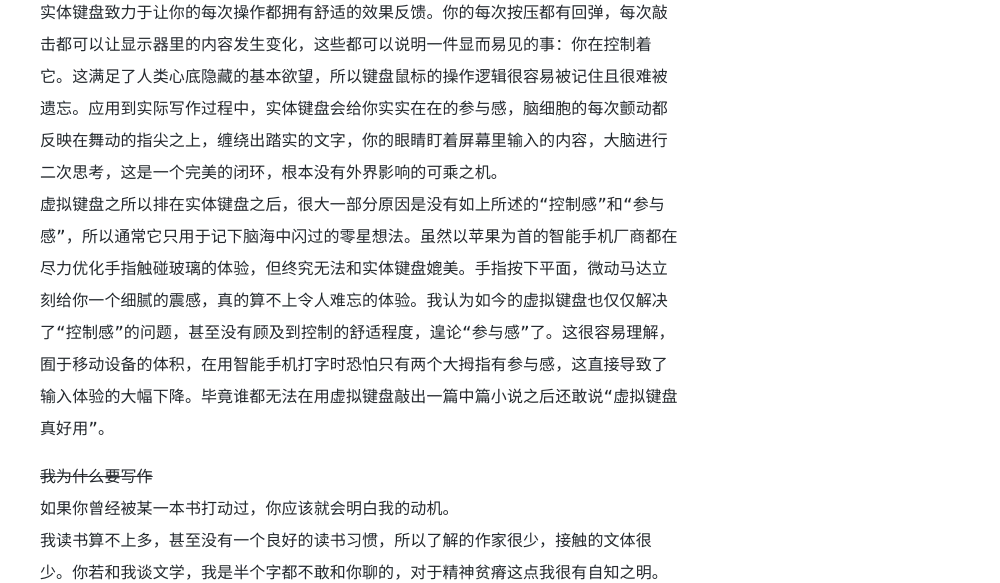
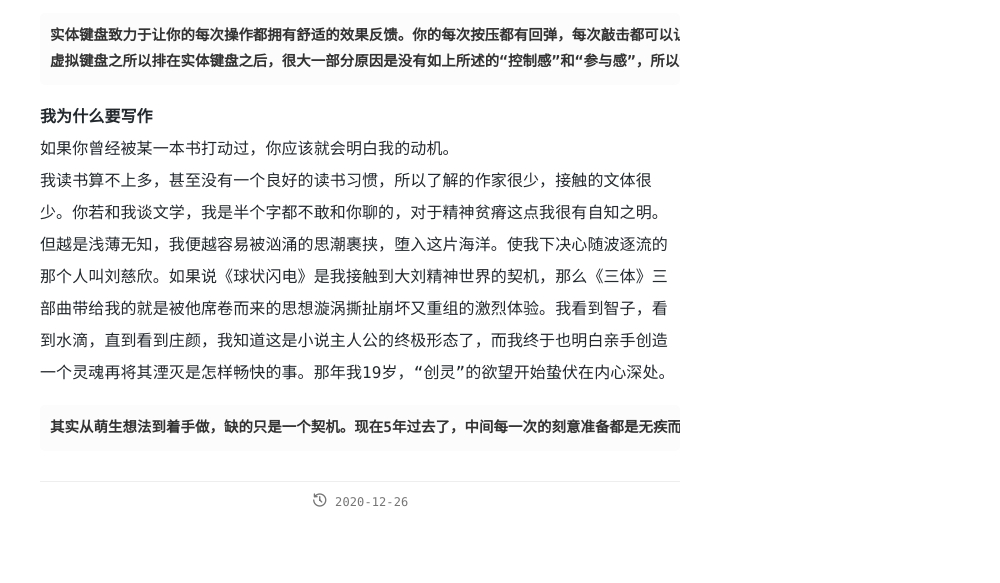
Before and after one commit to Kuhlii/kuhlii.github.io, a plain HTML site: page 2020/12/26/关于写作/index.html in a window 1280 px wide. Shown: the part 857-1440 px from the top of the page, without its empty margins (280-1280 px from the left). Drawn offline with nearby package versions, Linux system fonts and the light colour scheme; a script that the page names is missing.

Commit message:
Site updated at 2020-12-27 14:44:41

```diff
--- a/2020/12/26/关于写作/index.html
+++ b/2020/12/26/关于写作/index.html
@@ -105,8 +105,11 @@
 
       </div>
       <div class="markdown-body">
-        <p><del>先谈些其他的</del><br>    如果要我按照激发写作欲望的程度来给码字工具排一个顺序，那应该是——笔 &gt; 实体键盘 &gt; 虚拟键盘。<br>    正如我所说，一支笔绝对是激发创作灵感的绝佳工具。不管是什么笔，只要你握住它或冰凉或温润的身体，总有一种莫名想要挥洒它的血液的感觉。如果这时你的身边恰好有一张空白的纸，那真是再好不过了，这两者的相遇会使你的脑海里立刻蹦出一些字。不管是否有意义，尽可能的写出来这些字，那么很可能一首散文诗便有了开头，剩下的就好办了——你只需要保持这种专注直到你觉得应该停止——通常这个时间由你的体力决定。所以我的很多读书笔记都是先用笔写下来，再用键盘誊到智能设备上，毕竟发表给除我以外的任何人看，都需要网络媒介。<br>    然而你可能每天早上都会在出门右转的早餐店就着一碗豆浆解决掉两根油条并用智能设备结账，但拿一支笔一张纸把这顿饭吃了什么付了多少钱记下来保存在账本上这件事相信很少有人愿意做，所以随身带一支笔并不会比一部智能手机更让你觉得有安全感。在不得不用智能设备码字的时候，我更倾向于实体键盘。<strong>人类最喜欢做的事是控制，最讨厌的事是发现自己的控制没有效果。</strong>简单说来，你肯定不想骑着单车下坡的时候发现刹车是坏的。<br>    实体键盘致力于让你的每次操作都拥有舒适的效果反馈。你的每次按压都有回弹，每次敲击都可以让显示器里的内容发生变化，这些都可以说明一件显而易见的事：你在控制着它。这满足了人类心底隐藏的基本欲望，所以键盘鼠标的操作逻辑很容易被记住且很难被遗忘。应用到实际写作过程中，实体键盘会给你实实在在的参与感，脑细胞的每次颤动都反映在舞动的指尖之上，缠绕出踏实的文字，你的眼睛盯着屏幕里输入的内容，大脑进行二次思考，这是一个完美的闭环，根本没有外界影响的可乘之机。<br>    虚拟键盘之所以排在实体键盘之后，很大一部分原因是没有如上所述的“控制感”和“参与感”，所以通常它只用于记下脑海中闪过的零星想法。虽然以苹果为首的智能手机厂商都在尽力优化手指触碰玻璃的体验，但终究无法和实体键盘媲美。手指按下平面，微动马达立刻给你一个细腻的震感，真的算不上令人难忘的体验。我认为如今的虚拟键盘也仅仅解决了“控制感”的问题，甚至没有顾及到控制的舒适程度，遑论“参与感”了。这很容易理解，囿于移动设备的体积，在用智能手机打字时恐怕只有两个大拇指有参与感，这直接导致了输入体验的大幅下降。毕竟谁都无法在用虚拟键盘敲出一篇中篇小说之后还敢说“虚拟键盘真好用”。</p>
-<p> <del>我为什么要写作</del><br>    如果你曾经被某一本书打动过，你应该就会明白我的动机。<br>    我读书算不上多，甚至没有一个良好的读书习惯，所以了解的作家很少，接触的文体很少。你若和我谈文学，我是半个字都不敢和你聊的，对于精神贫瘠这点我很有自知之明。但越是浅薄无知，我便越容易被汹涌的思潮裹挟，堕入这片海洋。使我下决心随波逐流的那个人叫刘慈欣。如果说《球状闪电》是我接触到大刘精神世界的契机，那么《三体》三部曲带给我的就是被他席卷而来的思想漩涡撕扯崩坏又重组的激烈体验。我看到智子，看到水滴，直到看到庄颜，我知道这是小说主人公的终极形态了，而我终于也明白亲手创造一个灵魂再将其湮灭是怎样畅快的事。那年我19岁，“创灵”的欲望开始蛰伏在内心深处。<br>    其实从萌生想法到着手做，缺的只是一个契机。现在5年过去了，中间每一次的刻意准备都是无疾而终，要么不知道主人公叫什么名字好，要么纠结于小说题材怎么选，最后都是不了了之。这时候要做的是耐心等待，等待的不是灵感，而是天选。如果有一天你像往常一样拿起笔写出了脑海里一闪而逝的念头，就在你以为只是稀松平常的随笔时不知不觉地你写出了一个名字，又写出了他说的一段话，那么不要犹豫，天选时刻已经到了。你只需要将脑海里能想到的每一个细节尽可能都写下来，这是一个极好的开头，此时你可能已经拥有了小说主人公的名字和相貌，还有最近他发生的一些事情，支撑你接着写下去的才是时不时冒出来的灵感。而我就是这样开始了我的“创灵”之旅。第一次“创灵”很成功，我花费一天的时间写出了三千字左右，大部分时间是在推理逻辑，小部分时间码字。我向来在看不见标准的时候愿意漠视标准，更不会主动去寻找标准然后遵守，所以一个写手一天写多少字合适这种问题，于我根本就不是问题。</p>
+        <p><strong>先谈些其他的</strong><br>    如果要我按照激发写作欲望的程度来给码字工具排一个顺序，那应该是——笔 &gt; 实体键盘 &gt; 虚拟键盘。<br>    正如我所说，一支笔绝对是激发创作灵感的绝佳工具。不管是什么笔，只要你握住它或冰凉或温润的身体，总有一种莫名想要挥洒它的血液的感觉。如果这时你的身边恰好有一张空白的纸，那真是再好不过了，这两者的相遇会使你的脑海里立刻蹦出一些字。不管是否有意义，尽可能的写出来这些字，那么很可能一首散文诗便有了开头，剩下的就好办了——你只需要保持这种专注直到你觉得应该停止——通常这个时间由你的体力决定。所以我的很多读书笔记都是先用笔写下来，再用键盘誊到智能设备上，毕竟发表给除我以外的任何人看，都需要网络媒介。<br>    然而你可能每天早上都会在出门右转的早餐店就着一碗豆浆解决掉两根油条并用智能设备结账，但拿一支笔一张纸把这顿饭吃了什么付了多少钱记下来保存在账本上这件事相信很少有人愿意做，所以随身带一支笔并不会比一部智能手机更让你觉得有安全感。在不得不用智能设备码字的时候，我更倾向于实体键盘。<strong>人类最喜欢做的事是控制，最讨厌的事是发现自己的控制没有效果。</strong>简单说来，你肯定不想骑着单车下坡的时候发现刹车是坏的。</p>
+<pre><code>实体键盘致力于让你的每次操作都拥有舒适的效果反馈。你的每次按压都有回弹，每次敲击都可以让显示器里的内容发生变化，这些都可以说明一件显而易见的事：你在控制着它。这满足了人类心底隐藏的基本欲望，所以键盘鼠标的操作逻辑很容易被记住且很难被遗忘。应用到实际写作过程中，实体键盘会给你实实在在的参与感，脑细胞的每次颤动都反映在舞动的指尖之上，缠绕出踏实的文字，你的眼睛盯着屏幕里输入的内容，大脑进行二次思考，这是一个完美的闭环，根本没有外界影响的可乘之机。
+虚拟键盘之所以排在实体键盘之后，很大一部分原因是没有如上所述的“控制感”和“参与感”，所以通常它只用于记下脑海中闪过的零星想法。虽然以苹果为首的智能手机厂商都在尽力优化手指触碰玻璃的体验，但终究无法和实体键盘媲美。手指按下平面，微动马达立刻给你一个细腻的震感，真的算不上令人难忘的体验。我认为如今的虚拟键盘也仅仅解决了“控制感”的问题，甚至没有顾及到控制的舒适程度，遑论“参与感”了。这很容易理解，囿于移动设备的体积，在用智能手机打字时恐怕只有两个大拇指有参与感，这直接导致了输入体验的大幅下降。毕竟谁都无法在用虚拟键盘敲出一篇中篇小说之后还敢说“虚拟键盘真好用”。</code></pre>
+<p> <strong>我为什么要写作</strong><br>    如果你曾经被某一本书打动过，你应该就会明白我的动机。<br>    我读书算不上多，甚至没有一个良好的读书习惯，所以了解的作家很少，接触的文体很少。你若和我谈文学，我是半个字都不敢和你聊的，对于精神贫瘠这点我很有自知之明。但越是浅薄无知，我便越容易被汹涌的思潮裹挟，堕入这片海洋。使我下决心随波逐流的那个人叫刘慈欣。如果说《球状闪电》是我接触到大刘精神世界的契机，那么《三体》三部曲带给我的就是被他席卷而来的思想漩涡撕扯崩坏又重组的激烈体验。我看到智子，看到水滴，直到看到庄颜，我知道这是小说主人公的终极形态了，而我终于也明白亲手创造一个灵魂再将其湮灭是怎样畅快的事。那年我19岁，“创灵”的欲望开始蛰伏在内心深处。</p>
+<pre><code>其实从萌生想法到着手做，缺的只是一个契机。现在5年过去了，中间每一次的刻意准备都是无疾而终，要么不知道主人公叫什么名字好，要么纠结于小说题材怎么选，最后都是不了了之。这时候要做的是耐心等待，等待的不是灵感，而是天选。如果有一天你像往常一样拿起笔写出了脑海里一闪而逝的念头，就在你以为只是稀松平常的随笔时不知不觉地你写出了一个名字，又写出了他说的一段话，那么不要犹豫，天选时刻已经到了。你只需要将脑海里能想到的每一个细节尽可能都写下来，这是一个极好的开头，此时你可能已经拥有了小说主人公的名字和相貌，还有最近他发生的一些事情，支撑你接着写下去的才是时不时冒出来的灵感。而我就是这样开始了我的“创灵”之旅。第一次“创灵”很成功，我花费一天的时间写出了三千字左右，大部分时间是在推理逻辑，小部分时间码字。我向来在看不见标准的时候愿意漠视标准，更不会主动去寻找标准然后遵守，所以一个写手一天写多少字合适这种问题，于我根本就不是问题。</code></pre>
 
       </div>
 
```
Also changed, not shown: 1 other file.
